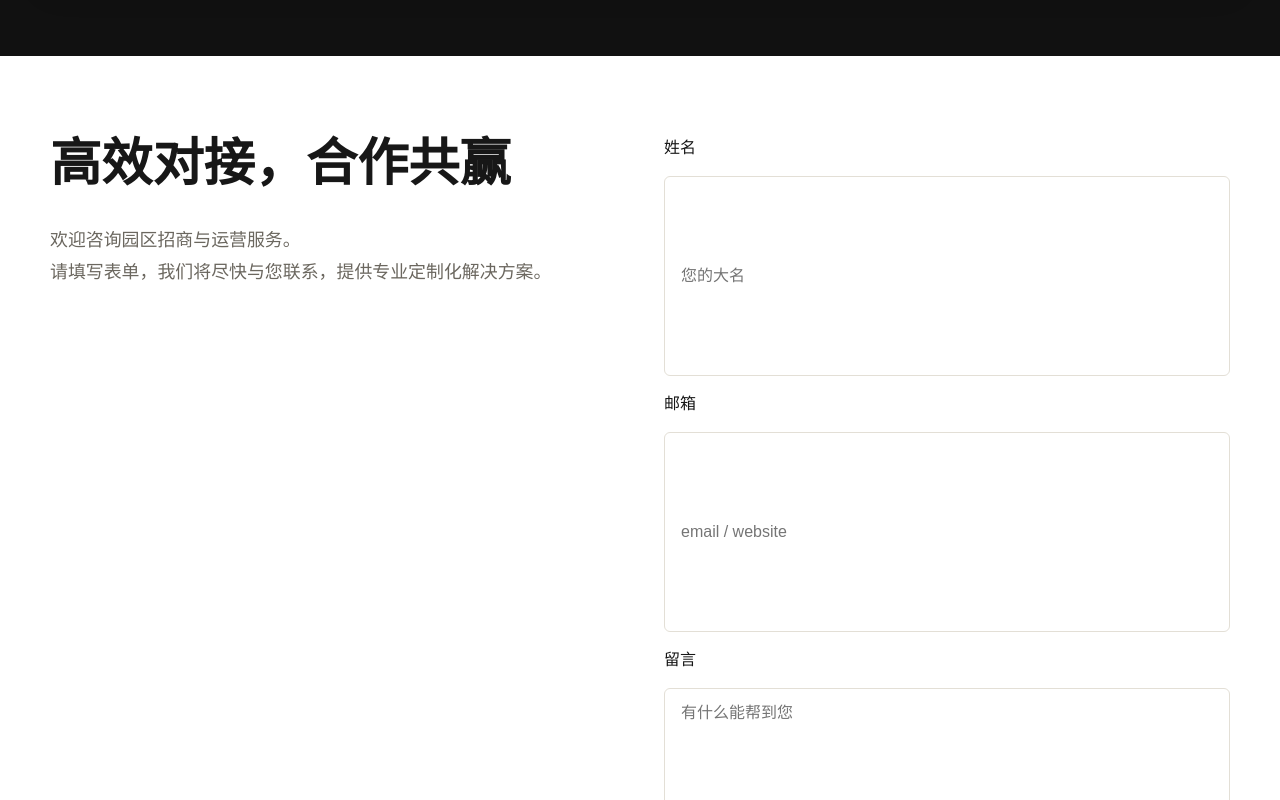
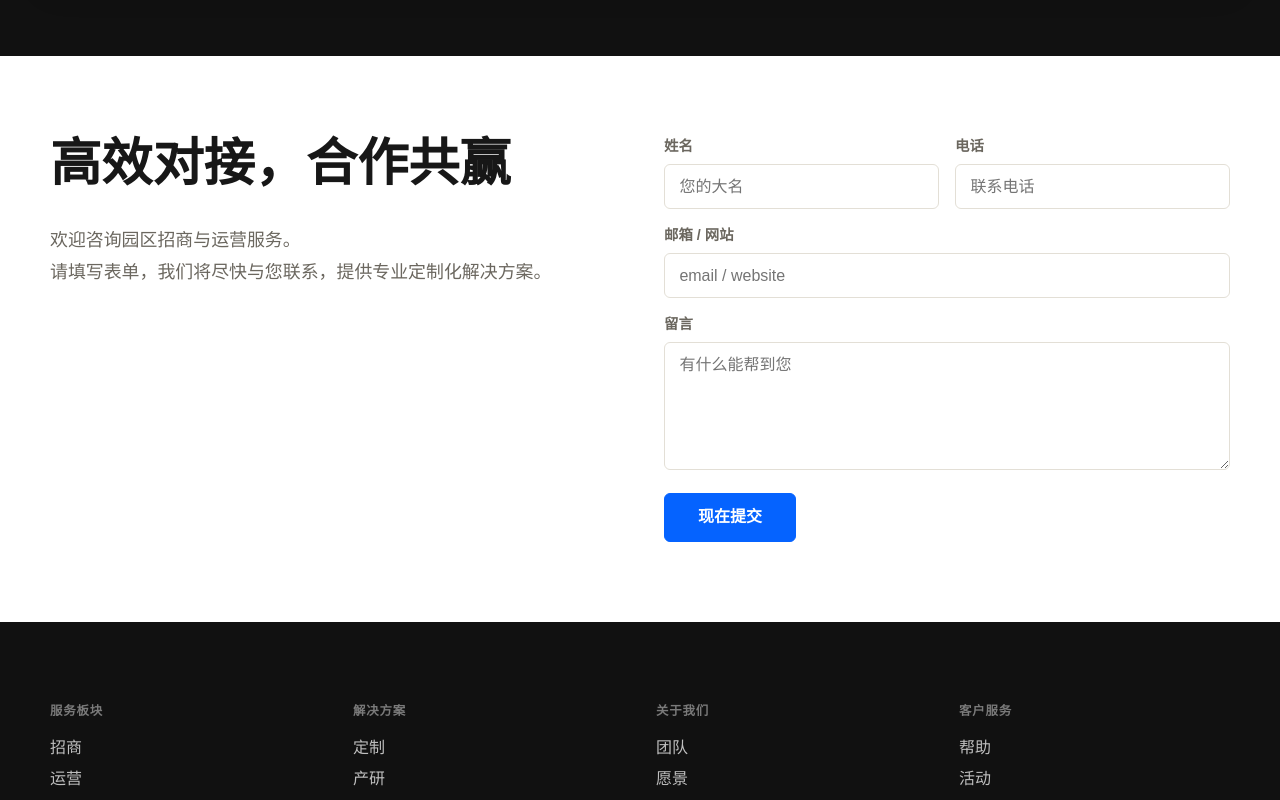
Before and after one commit to iwantjoin126/zkgy-web, a Next.js app: page /contact in a window 1280 px wide. Shown: the part 1060-1860 px from the top of the page. Built offline with nearby package versions, Linux system fonts and the light colour scheme.

Commit message:
Refine contact form layout

```diff
--- a/app/contact/page.tsx
+++ b/app/contact/page.tsx
@@ -36,16 +36,43 @@ export default function Contact() {
             <p className="paragraph-large" style={{ lineHeight: 1.8 }}>欢迎咨询园区招商与运营服务。<br />请填写表单，我们将尽快与您联系，提供专业定制化解决方案。</p>
           </div>
           <form style={{ display: "flex", flexDirection: "column", gap: "var(--space-1)" }}>
-            <label htmlFor="contact-name">姓名</label>
-            <input id="contact-name" type="text" placeholder="您的大名" style={inputStyle} />
-            <label htmlFor="contact-email">邮箱</label>
-            <input id="contact-email" type="email" placeholder="email / website" required style={inputStyle} />
-            <label htmlFor="contact-message">留言</label>
-            <textarea id="contact-message" placeholder="有什么能帮到您" rows={7} maxLength={5000} style={{ ...inputStyle, resize: "vertical" }} />
-            <button type="submit" className="btn btn-primary">现在提交</button>
+            <div className="contact-fields-grid" style={{ display: "grid", gridTemplateColumns: "1fr 1fr", gap: "var(--space-1)" }}>
+              <div>
+                <label htmlFor="contact-name" style={labelStyle}>姓名</label>
+                <input id="contact-name" type="text" placeholder="您的大名" style={compactInputStyle} />
+              </div>
+              <div>
+                <label htmlFor="contact-phone" style={labelStyle}>电话</label>
+                <input id="contact-phone" type="tel" placeholder="联系电话" style={compactInputStyle} />
+              </div>
+              <div style={{ gridColumn: "1 / -1" }}>
+                <label htmlFor="contact-email" style={labelStyle}>邮箱 / 网站</label>
+                <input id="contact-email" type="email" placeholder="email / website" required style={compactInputStyle} />
+              </div>
+              <div style={{ gridColumn: "1 / -1" }}>
+                <label htmlFor="contact-message" style={labelStyle}>留言</label>
+                <textarea id="contact-message" placeholder="有什么能帮到您" rows={4} maxLength={5000} style={{ ...compactInputStyle, minHeight: 128, resize: "vertical" }} />
+              </div>
+            </div>
+            <button type="submit" className="btn btn-primary" style={{ alignSelf: "flex-start", minWidth: 132 }}>现在提交</button>
           </form>
         </div>
       </section>
     </PageShell>
   );
 }
+
+const labelStyle: React.CSSProperties = {
+  display: "block",
+  fontSize: "var(--text-sm)",
+  fontWeight: 600,
+  color: "var(--color-text-secondary)",
+  marginBottom: "0.35rem",
+};
+
+const compactInputStyle: React.CSSProperties = {
+  ...inputStyle,
+  flex: "initial",
+  padding: "0.62rem 0.9rem",
+  minHeight: 42,
+};
--- a/app/globals.css
+++ b/app/globals.css
@@ -228,6 +228,10 @@ h2 {
     grid-template-columns: 1fr !important;
   }
 
+  .contact-fields-grid {
+    grid-template-columns: 1fr !important;
+  }
+
   .about-hero-images {
     flex-direction: column !important;
   }
```
